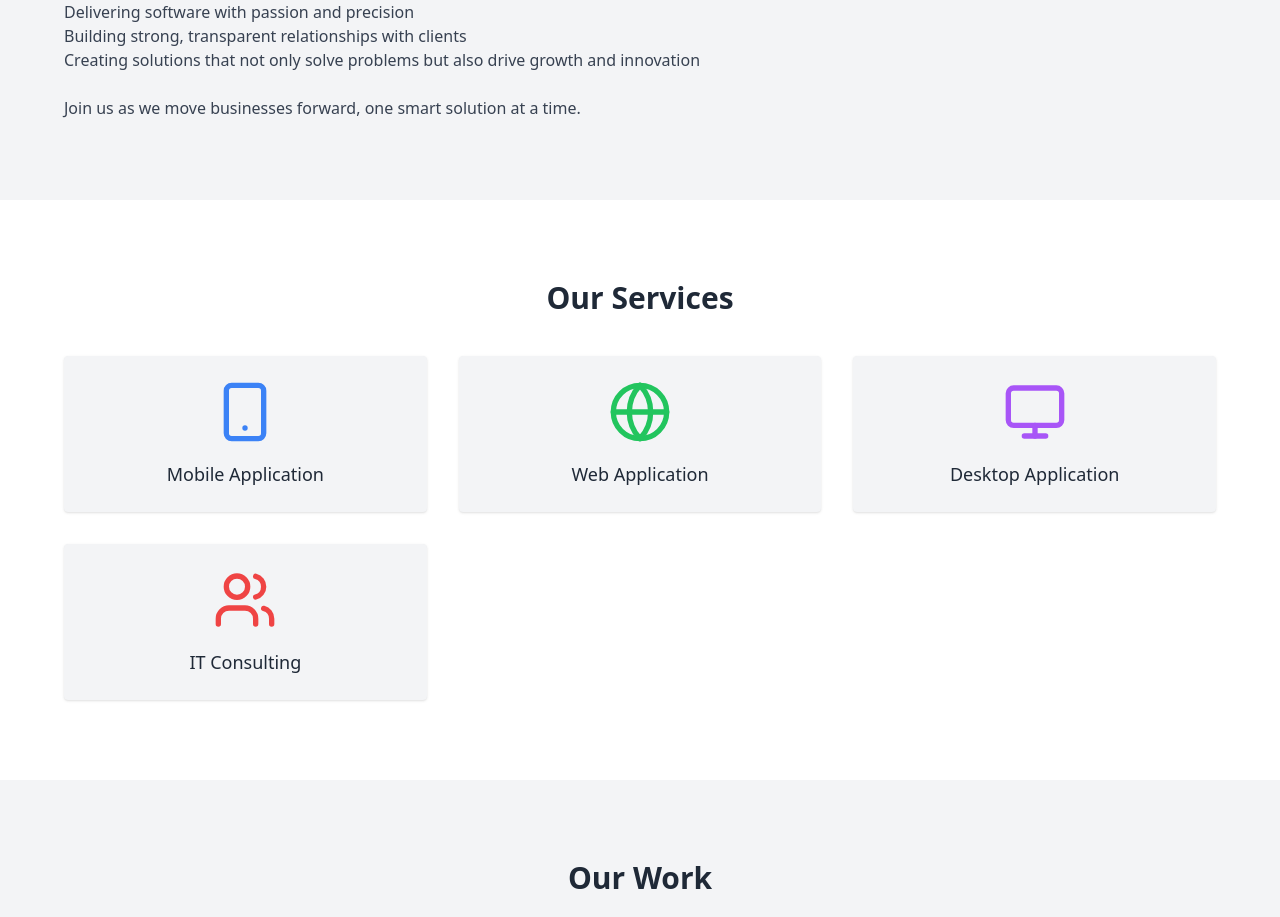
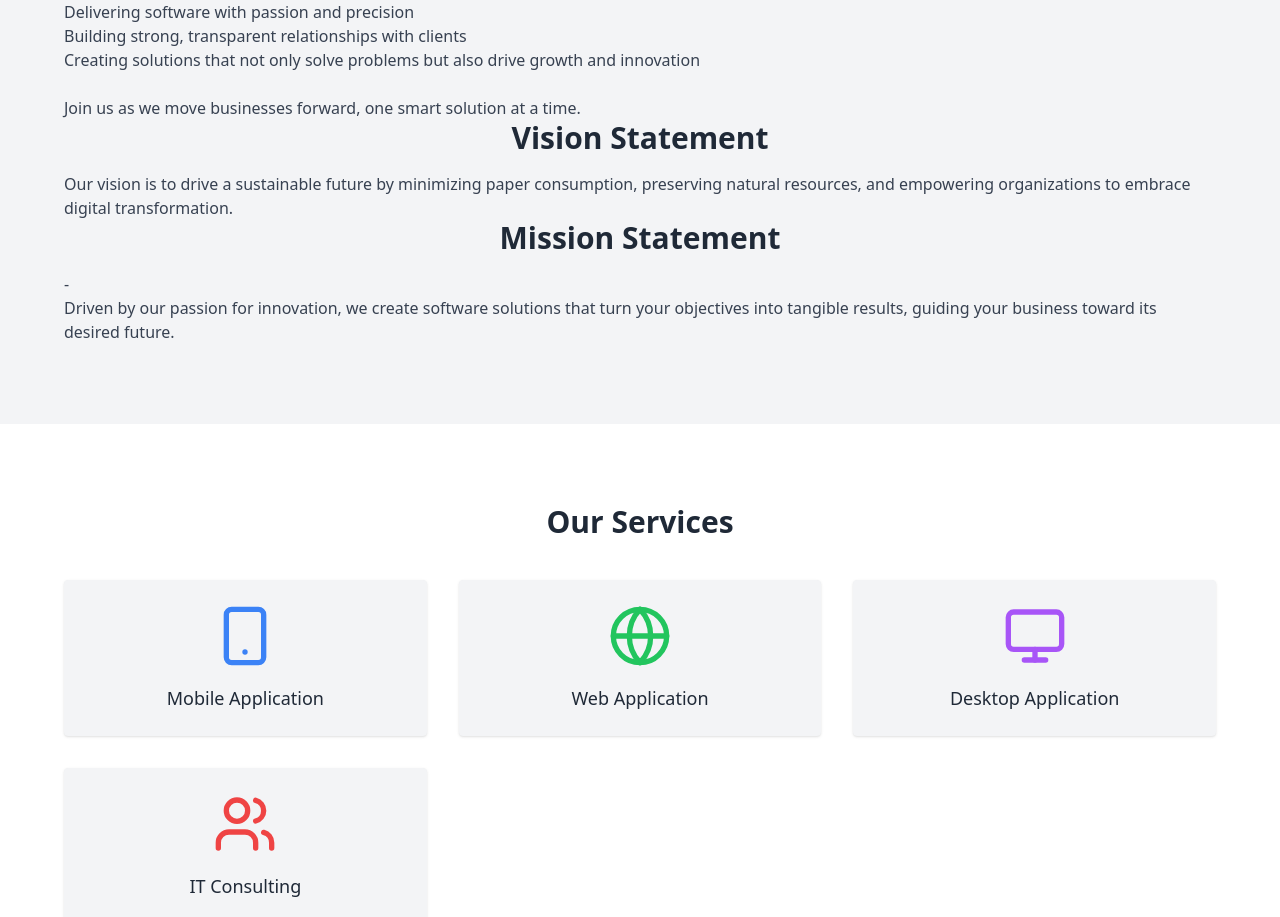
Before and after one commit to prabhacha/passionweb, a React (Create React App) app: page / in a window 1280 px wide. Shown: the part 1060-1977 px from the top of the page. Built offline with nearby package versions, Linux system fonts and the light colour scheme.

Commit message:
vision statement added

```diff
--- a/src/App.js
+++ b/src/App.js
@@ -115,6 +115,25 @@ export default function App() {
           <p>Join us as we move businesses forward, one smart solution at a time.
 
           </p></div>
+
+
+
+
+ <h3 className="text-3xl font-semibold mb-4 text-center">Vision Statement</h3>
+        <div class="max-w-6xl mx-auto text-left space-y-6 text-gray-700">
+          <p>
+           Our vision is to drive a sustainable future by minimizing paper consumption, preserving natural resources, and empowering organizations to embrace digital transformation.</p>
+
+            </div>
+
+ <h3 className="text-3xl font-semibold mb-4 text-center">Mission Statement</h3>
+        <div class="max-w-6xl mx-auto text-left space-y-6 text-gray-700">
+-
+<p>Driven by our passion for innovation, we create software solutions that turn your objectives into tangible results, guiding your business toward its desired future.          </p></div>
+
+
+
+
       </motion.section>
 
       {/* Services */}
```
